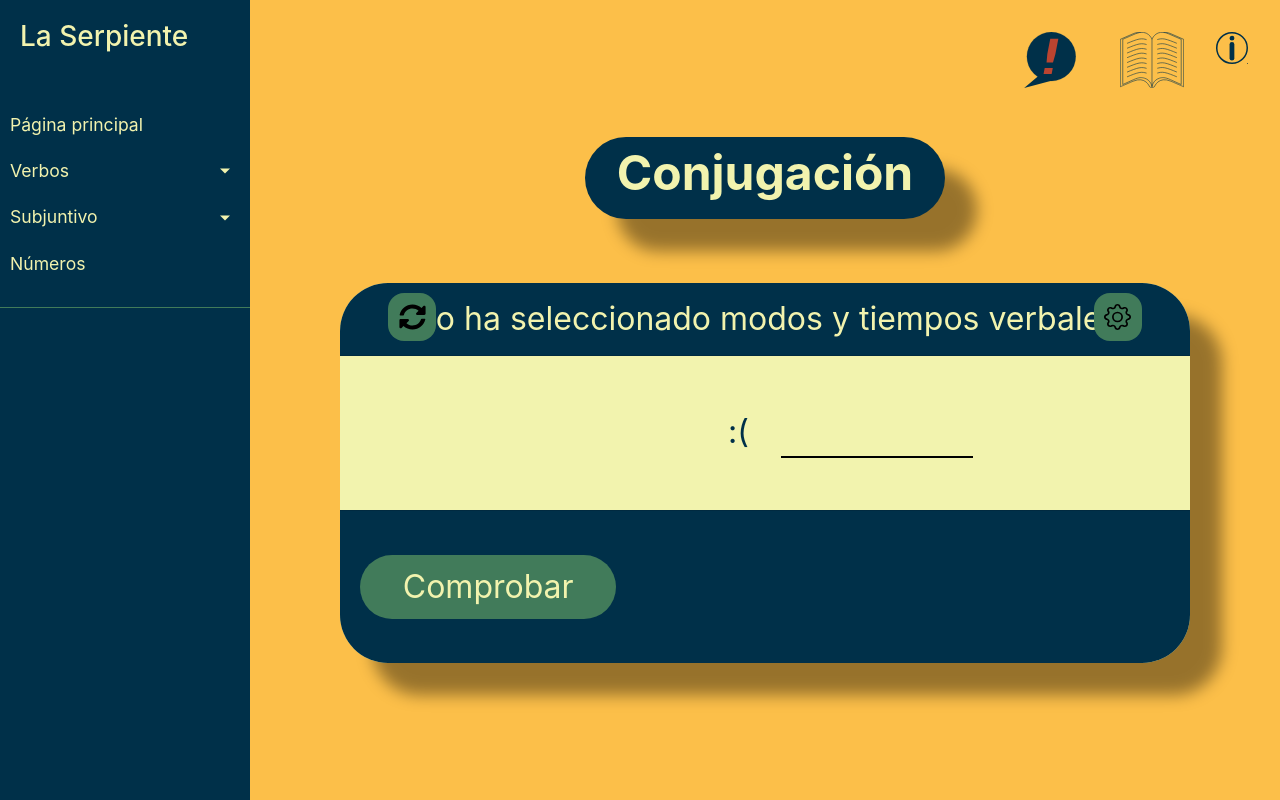
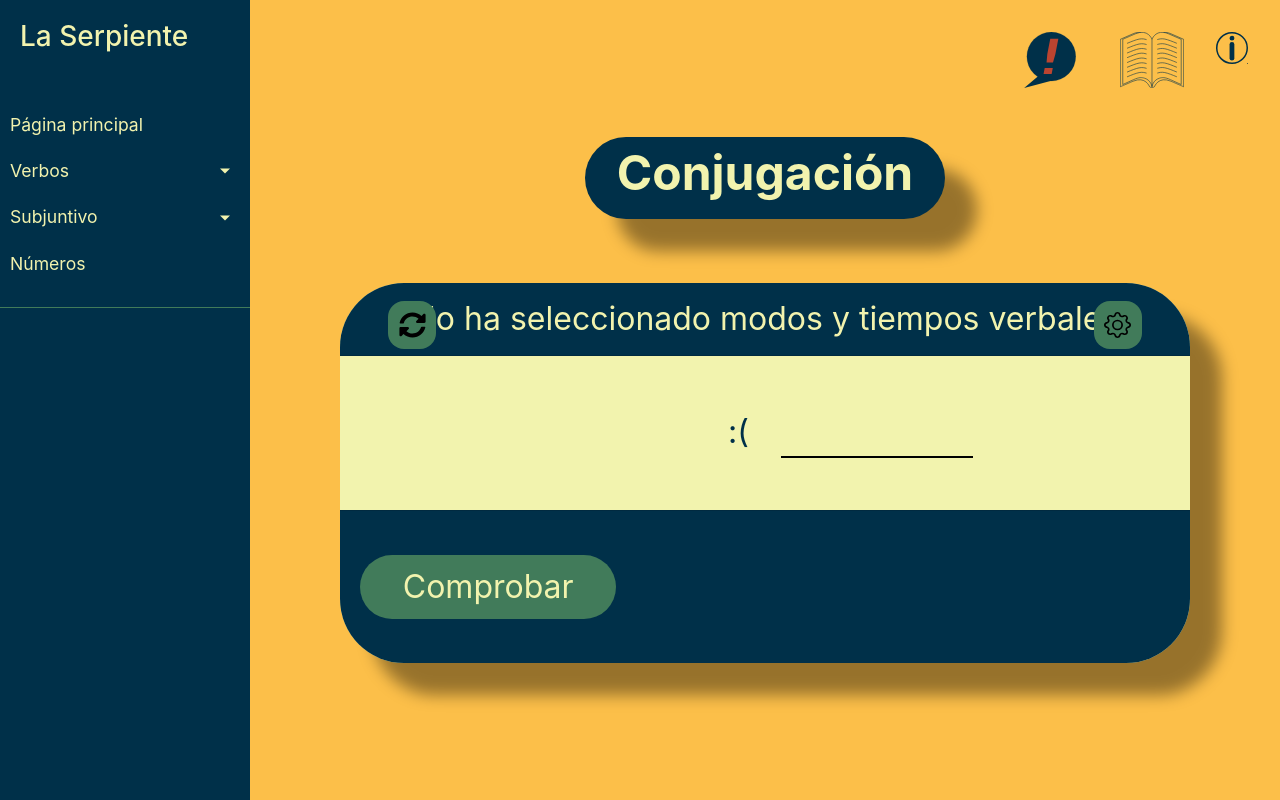
Before and after one commit to fabatka/laserpiente, a Flask app: page /quiz-conjugacion in a window 1280 px wide. Run offline with Flask 2, Linux system fonts and the light colour scheme; data that the repository does not hold is empty; some libraries are stand-ins or nearby versions.

Commit message:
Adjust card size, shape and icon positions on it

```diff
--- a/app/static/css/quizpage-base.css
+++ b/app/static/css/quizpage-base.css
@@ -170,6 +170,7 @@ body {
 
 .card {
     background-color: var(--color2);
+    max-width: 100vw;
 }
 
 .card-footer {
@@ -177,18 +178,18 @@ body {
 }
 
 .rounded-top {
-    border-top-left-radius: 3rem !important;
-    border-top-right-radius: 3rem !important;
+    border-top-left-radius: calc(var(--textsize) * 2) !important;
+    border-top-right-radius: calc(var(--textsize) * 2) !important;
 }
 
 .rounded {
-    border-radius: 3rem !important;
+    border-radius: calc(var(--textsize) * 2) !important;
     border: 0 solid black;
 }
 
 .rounded-bottom {
-    border-bottom-right-radius: 3rem !important;
-    border-bottom-left-radius: 3rem !important;
+    border-bottom-right-radius: calc(var(--textsize) * 2) !important;
+    border-bottom-left-radius: calc(var(--textsize) * 2) !important;
 }
 
 #quizbox-description {
@@ -204,3 +205,9 @@ body {
 .flipped.shadow-lg {
     box-shadow: -2rem 2rem 1rem rgba(0, 0, 0, .4) !important;
 }
+
+@media (min-width: 768px) {
+    .card {
+        max-width: calc(100vw - 250px);
+    }
+}
--- a/app/static/css/quizpage-conjugacion.css
+++ b/app/static/css/quizpage-conjugacion.css
@@ -120,14 +120,14 @@ and on the right side there is the single input field (suitable for no more than
 #flipButtonContainer,
 #flipBackButtonContainer {
     position: absolute;
-    top: 0.5rem;
-    left: 3rem;
+    top: calc(var(--textsize)*0.5);
+    left: calc(var(--textsize)*1.5);
 }
 
 #dropdownMenuButtonContainer {
     position: absolute;
-    top: 0.5rem;
-    right: 3rem;
+    top: calc(var(--textsize)*0.5);
+    right: calc(var(--textsize)*1.5);
 }
 
 .dropdown-item {
@@ -181,12 +181,14 @@ and on the right side there is the single input field (suitable for no more than
 
 .front {
     grid-area: frontAndBack;
+    max-width: 100vw;
 }
 
 .back {
     grid-area: frontAndBack;
     transform: rotateY(-180deg);
     background-color: var(--color1);
+    max-width: 100vw;
 }
 
 .back .card-body {
@@ -210,7 +212,7 @@ and on the right side there is the single input field (suitable for no more than
 }
 
 .table-responsive {
-    height: 24.3vmin;
+    height: calc(var(--textsize)*6);
     width: auto;
 }
 
@@ -233,3 +235,10 @@ and on the right side there is the single input field (suitable for no more than
     color: var(--color2);
     background-color: var(--color1);
 }
+
+@media (min-width: 768px) {
+    .front,
+    .back {
+        max-width: calc(100vw - 250px);
+    }
+}
```
